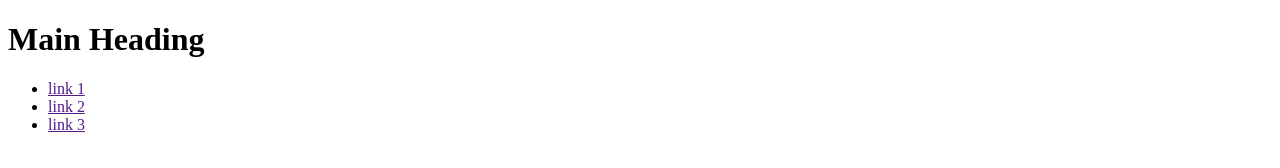
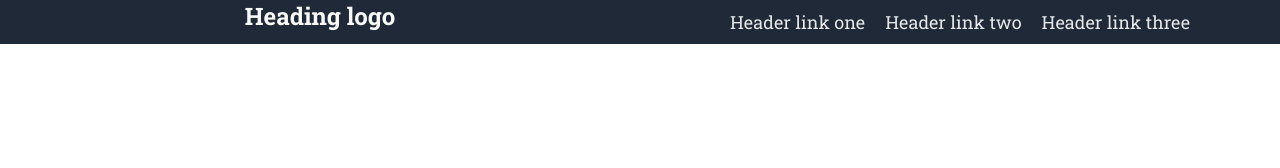
Before and after one commit to Ashimsjpt/landing-pge, a plain HTML site: page index.html in a window 1280 px wide. Drawn offline with Linux system fonts and the light colour scheme.

Commit message:
navbar done structure and styling

```diff
--- a/index.html
+++ b/index.html
@@ -4,18 +4,21 @@
         <meta charset="utf-8">
         <meta name="viewport" content="width=device-width, initial-scale-1.0">
         <link rel="stylesheet" href="styles.css">
+
     </head>
     <body>
         <div class="main_page">
+            <div class="navbar">
             <div class="left_header">
-            <h1>Main Heading</h1>
+            <h1 id="header_logo">Heading logo</h1>
             </div>
-            <div class="link">
+            <div class="right_header">
             <ul>
-                <li><a href="">link 1</a></li>
-                <li><a href="">link 2</a></li>
-                <li><a href="">link 3</a></li>
+                <li class="header_link">Header link one </li>
+                <li class="header_link">Header link two </li>
+                <li class="header_link">Header link three </li>
             </ul>
+            </div>
             </div>
         </div>
         <div class="random_info"></div>
--- a/styles.css
+++ b/styles.css
@@ -1,3 +1,41 @@
-.main-page{
-    background-color: beige;
+@import url('https://fonts.googleapis.com/css2?family=Roboto+Slab:wght@100..900&display=swap');
+
+*{
+    margin: 0;
+    padding: 0;
 }
+
+body{
+    font-family: "roboto slab",sans-serif;
+}
+
+.main_page{
+    background-color: #1f2937;
+}
+
+#header_logo{
+    font-size: 24px;
+    color: #f9faf8;
+}
+
+.header_link{
+    list-style: none;
+    font-size: 18px;
+    color: #e5e7e8;
+    margin: 10px;
+}
+
+.navbar{
+    display: flex;
+    flex-direction: row;
+}
+
+ul{
+    display: flex;
+    flex-direction: row;
+}
+.right_header, .left_header{
+    display: flex;
+    width: 50%;
+    justify-content: center;
+}
```
